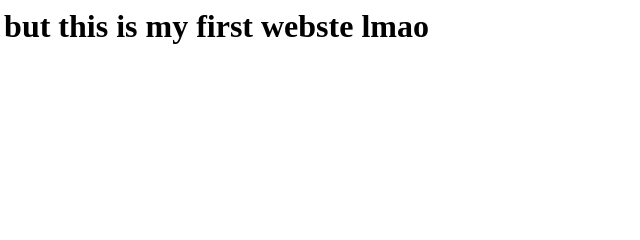
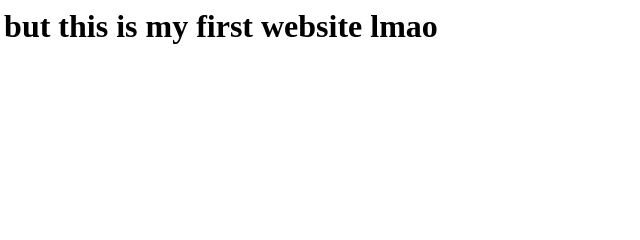
Before and after one commit to BeeMario/BeeMario.github.io, a plain HTML site: page index.html in a window 1280 px wide. Shown: the top 240 px of the page, 598-1238 px from the left. Drawn offline with Linux system fonts and the light colour scheme.

Commit message:
Update index.html

```diff
--- a/index.html
+++ b/index.html
@@ -3,7 +3,7 @@
 <title>Bee Mario's stupid website</title>
 </head>
 <body>
-<h1>Hello, This is Bee Mario's website, it sucks, but this is my first webste lmao</h1>
+<h1>Hello, This is Bee Mario's website, it sucks, but this is my first website lmao</h1>
 <p>Discord is Bee Mario#5469</p>
 <img src="https://cdn.discordapp.com/attachments/801973775695478809/837857789841113138/bee_mario_2.png" alt="lmao">
 </body>
```
